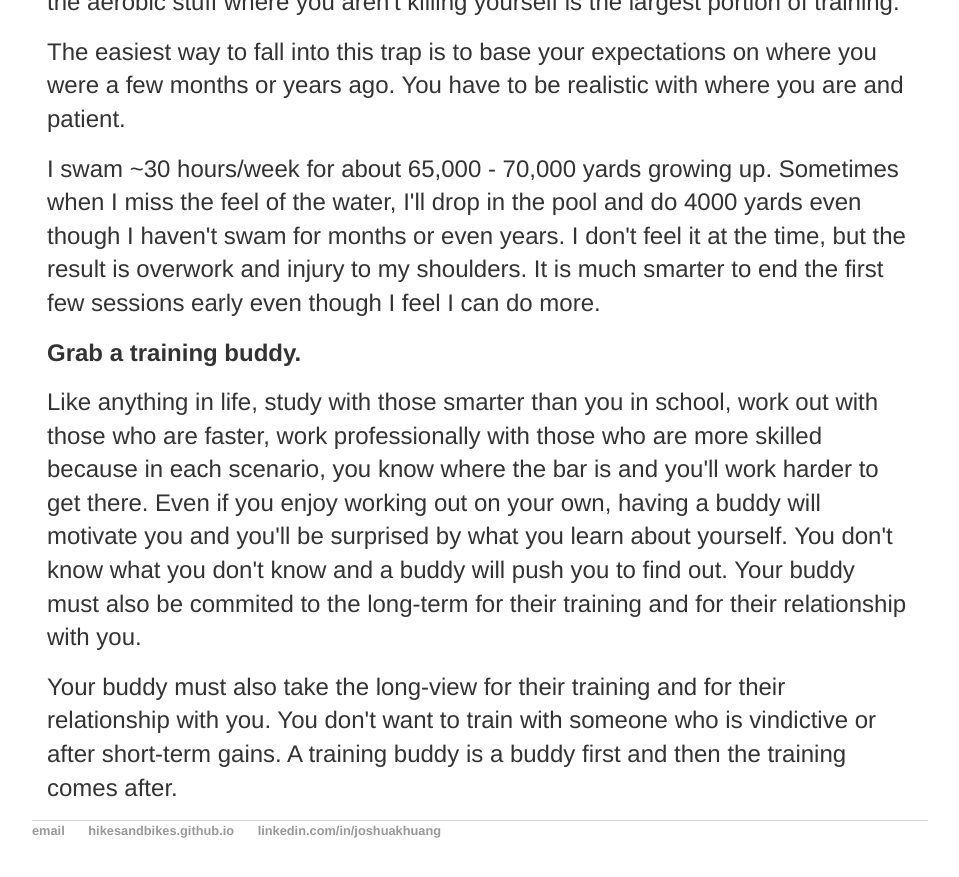
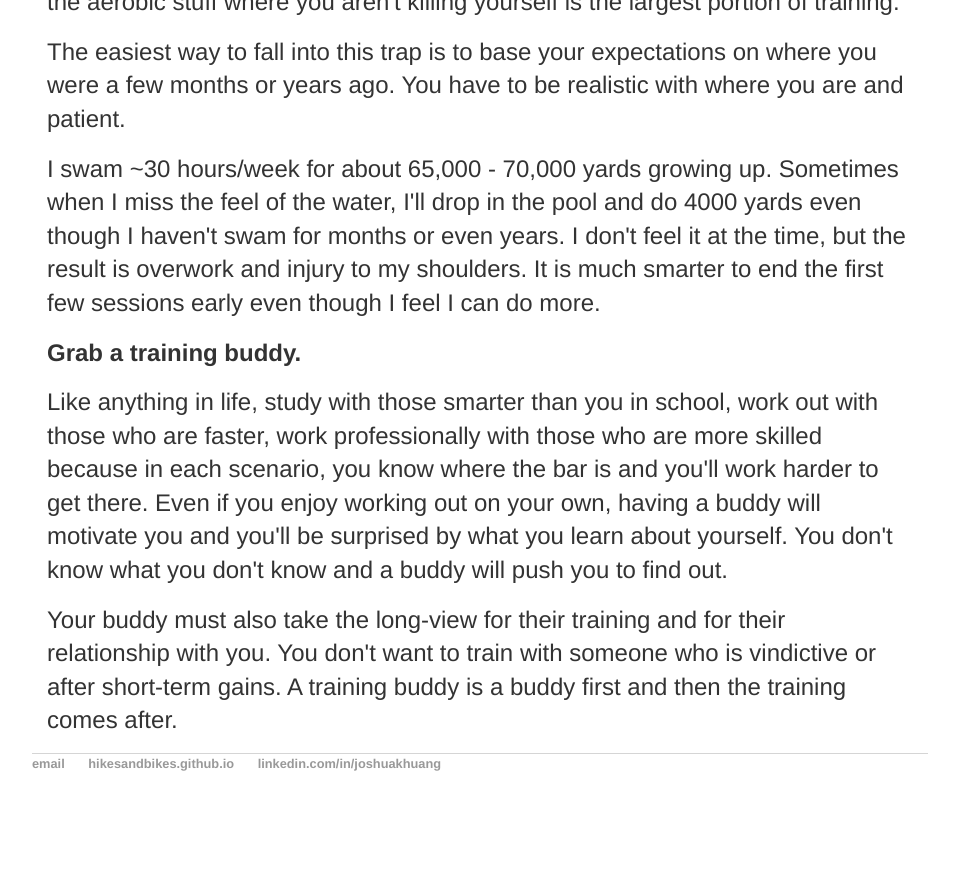
Before and after one commit to hikesandbikes/hikesandbikes.github.io, a Jekyll site: the page built from _posts/2020-07-04-the-need-for-speed.md, in a window 1280 px wide and 900 px high, scrolled down 1199 px. Shown: the top 877 px of the window, without its empty margins (160-1119 px from the left). Built offline with Jekyll 4.4.1, drawn with Linux system fonts in a browser that asks for light colours; after the commit the page ends 2032 px from its top, so only the background shows below that.

Commit message:
cut it down further

```diff
--- a/_posts/2020-07-04-the-need-for-speed.md
+++ b/_posts/2020-07-04-the-need-for-speed.md
@@ -39,7 +39,7 @@ The easiest way to fall into this trap is to base your expectations on where you
 </blockquote>
 
 <p>
-Like anything in life, study with those smarter than you in school, work out with those who are faster, work professionally with those who are more skilled because in each scenario, you know where the bar is and you'll work harder to get there. Even if you enjoy working out on your own, having a buddy will motivate you and you'll be surprised by what you learn about yourself.  You don't know what you don't know and a buddy will push you to find out.  Your buddy must also be commited to the long-term for their training and for their relationship with you.
+Like anything in life, study with those smarter than you in school, work out with those who are faster, work professionally with those who are more skilled because in each scenario, you know where the bar is and you'll work harder to get there. Even if you enjoy working out on your own, having a buddy will motivate you and you'll be surprised by what you learn about yourself.  You don't know what you don't know and a buddy will push you to find out.
 </p>
 <p>
 Your buddy must also take the long-view for their training and for their relationship with you. You don't want to train with someone who is vindictive or after short-term gains.  A training buddy is a
```
